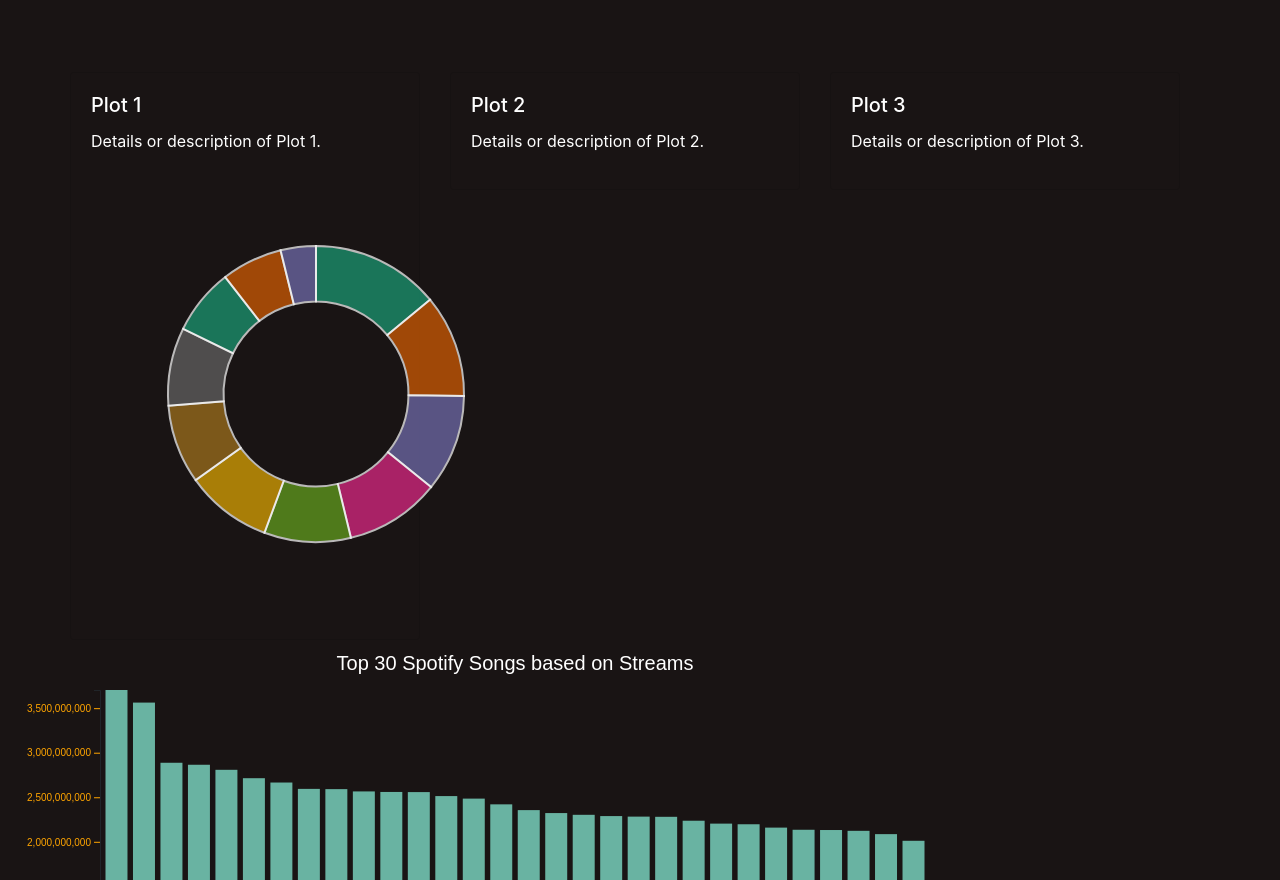
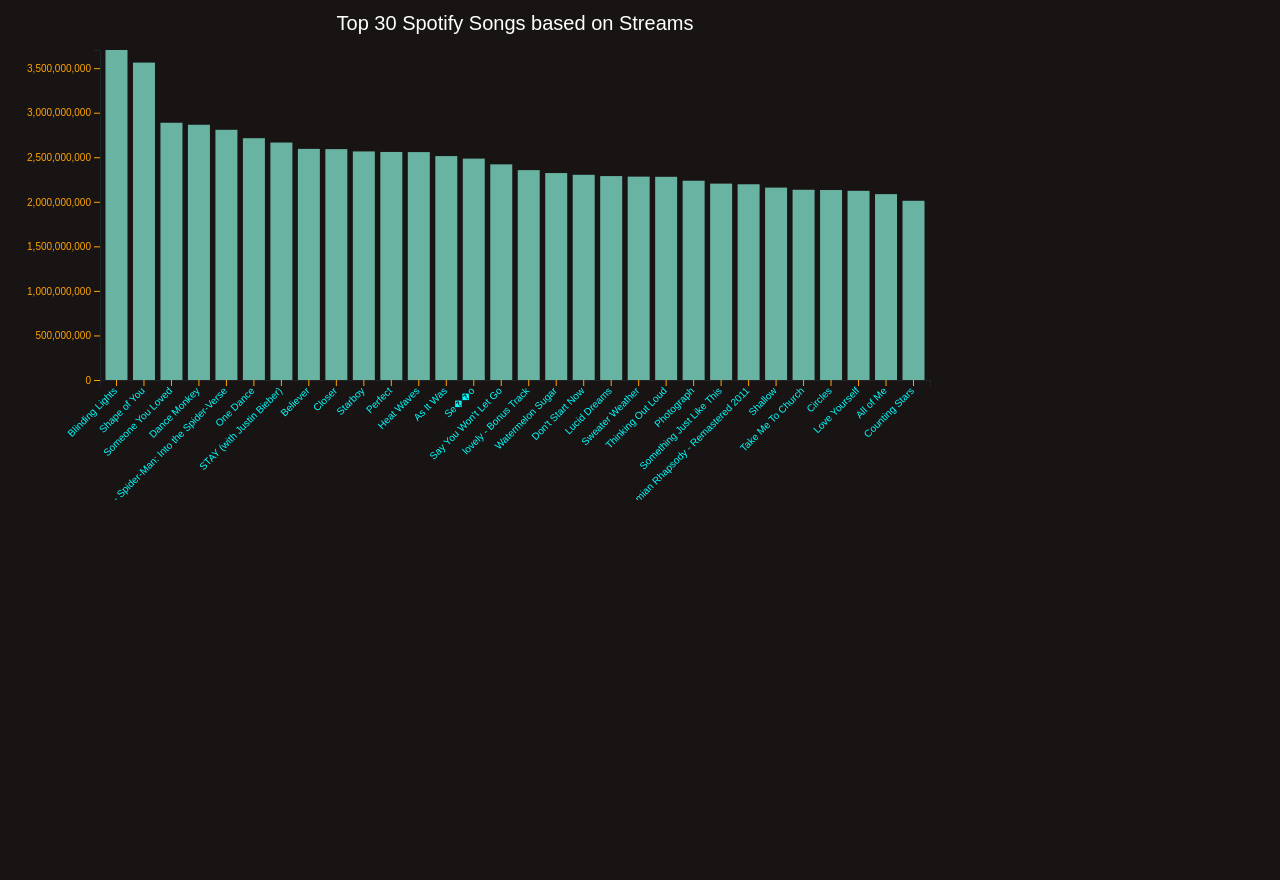
Before and after one commit to FarrukhCyber/Melody-Metrics, a Flask app: page / in a window 1280 px wide. Shown: the part 56-936 px from the top of the page. After the commit the page ends 556 px from the top, so only its background shows below. Run offline with Flask 3, Linux system fonts and the light colour scheme; some libraries are stand-ins or nearby versions.

Commit message:
donut chart gone

```diff
--- a/static/js/keysPieChart.js
+++ b/static/js/keysPieChart.js
@@ -123,7 +123,7 @@
     var radius = Math.min(width, height) / 2 - margin;
 
     // Append the svg object to the div called 'my_dataviz'
-    var svg = d3.select("#plot1") // Changed from "#plot1" to "svg" for general usage, adjust if your SVG has a specific id
+    var svg = d3.select("#keyDonutChart") // Changed from "#plot1" to "svg" for general usage, adjust if your SVG has a specific id
       .append("svg")
       .attr("width", width)
       .attr("height", height)
--- a/static/js/top30tracks.js
+++ b/static/js/top30tracks.js
@@ -12,7 +12,7 @@
         height = 500 - margin.top - margin.bottom;
 
     // Append the svg object to the body of the page
-    const svg = d3.select("body").append("svg")
+    const svg = d3.select("#barChart").append("svg")
         .attr("width", width + margin.left + margin.right)
         .attr("height", height + margin.top + margin.bottom)
         .append("g")
--- a/templates/index.html
+++ b/templates/index.html
@@ -32,48 +32,12 @@
           </div>
         </div>
       </nav>
-    <div class="container-fluid">
-      <div class="row w-100">
+      <div>
+        <div id="barChart"> </div>
+        <!-- <div id="keyDonutChart"> </div> -->
+        <div id="plot3"> </div>
 
-        <div class="container mt-4">
-          <div class="row mt-5">
-            <!-- Card 1 -->
-            <div class="col-md-4">
-              <div class="card card-custom">
-                <div class="card-body">
-                  <h5 class="card-title">Plot 1</h5>
-                  <p class="card-text">Details or description of Plot 1.</p>
-                  <!-- Placeholder for the plot -->
-                  <div id="plot1"></div>
-                </div>
-              </div>
-            </div>
-            <!-- Card 2 -->
-            <div class="col-md-4">
-              <div class="card card-custom">
-                <div class="card-body">
-                  <h5 class="card-title">Plot 2</h5>
-                  <p class="card-text">Details or description of Plot 2.</p>
-                  <!-- Placeholder for the plot -->
-                  <div id="plot2"></div>
-                </div>
-              </div>
-            </div>
-            <!-- Card 3 -->
-            <div class="col-md-4">
-              <div class="card card-custom">
-                <div class="card-body">
-                  <h5 class="card-title">Plot 3</h5>
-                  <p class="card-text">Details or description of Plot 3.</p>
-                  <!-- Placeholder for the plot -->
-                  <div id="plot3"></div>
-                </div>
-              </div>
-            </div>
-          </div>
-        </div>
       </div>
-    </div>
 
     <script src="https://d3js.org/d3.v7.min.js"></script>
     <script
```
